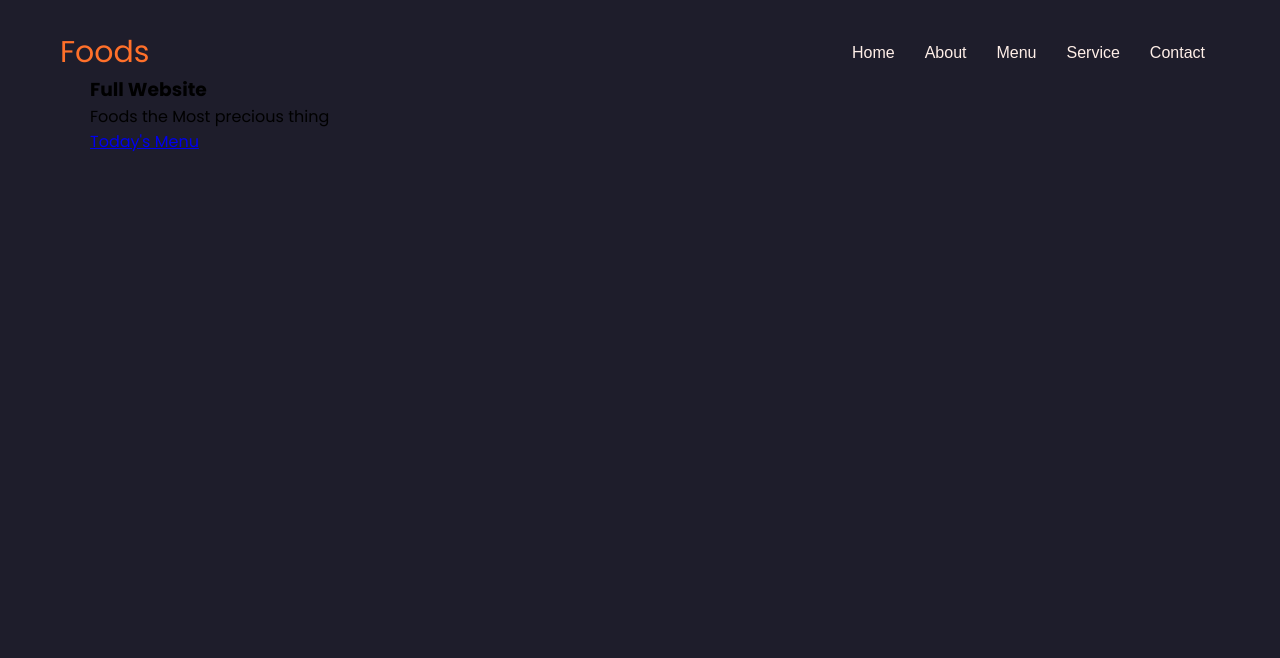
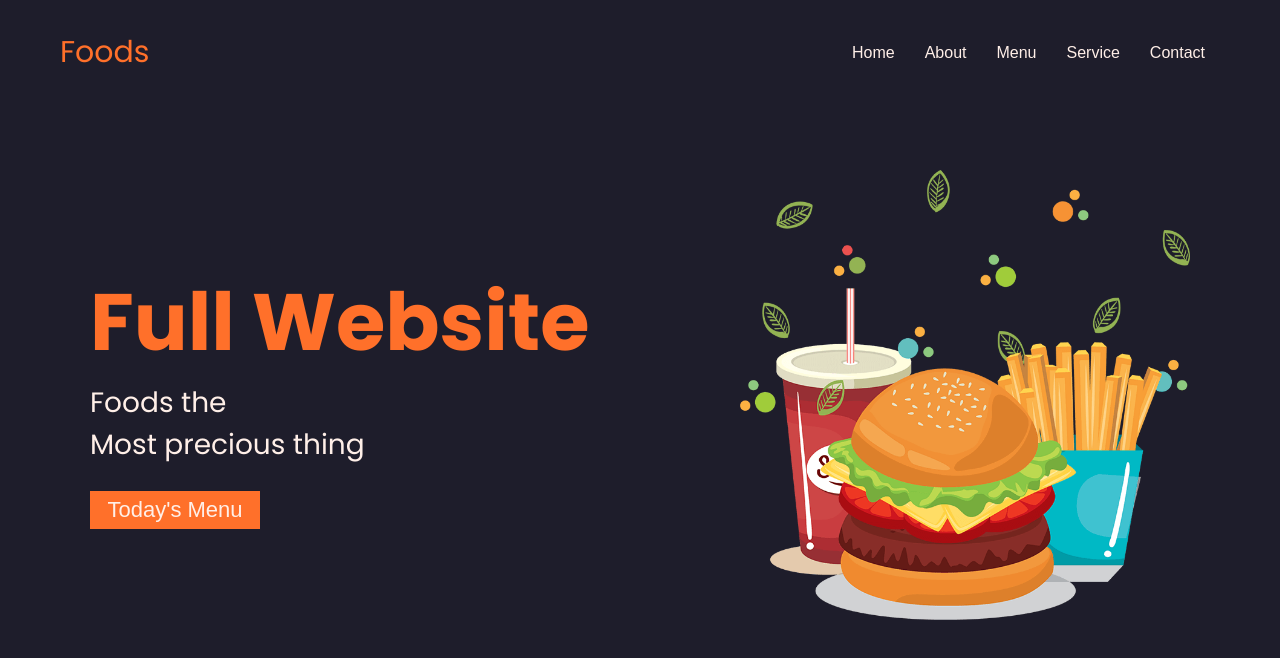
Before and after one commit to DanielAcevedoVega/proyectoWeb, a plain HTML site: page index.html in a window 1280 px wide. Drawn offline with Linux system fonts and the light colour scheme.

Commit message:
feat: :sparkles: Terminado el modulo home

```diff
--- a/css/style.css
+++ b/css/style.css
@@ -42,3 +42,54 @@ body{
     width: 75px;
     height: 40px;
 }
+.main {
+}
+.section__home {
+    /* background: pink; */
+    display: flex;
+    justify-content: space-between;
+}
+.home__content {
+    /* background: greenyellow; */
+    display: flex;
+    width: 100%;
+    flex-direction: column;
+    justify-content: center;
+}
+.home__content h1{
+    color: var(--color1);
+    font-size: 80px;
+    /* background: purple; */
+}
+.home__content p,
+.home__content a{
+    color: var(--color5);
+}
+.home__content p{
+    /* background: red; */
+    width: 320px;
+    font-size: 28px;
+}
+.home__content a{
+    background: var(--color1);
+    margin-top: 25px;
+    margin-left: 15px;
+    text-decoration: none;
+    font-family: sans-serif;
+    font-size: 22px;
+    width: 170px;
+    height: 38px;
+    display: flex;
+    justify-content: center;
+    align-items: center;
+}
+.home__icon {
+    /* background: yellow; */
+    width: 55rem;
+    height: 40rem;
+    display: flex;
+    align-items: center;
+}
+.home__icon img{
+    width: 480px;
+}
--- a/index.html
+++ b/index.html
@@ -19,16 +19,16 @@
             <a href="">Contact</a>
         </div>
     </header>
-    <main>
+    <main class="main">
         <section class="section__home">
             <article class="home__content">
                 <h1>Full Website</h1>
-                <p>Foods the
+                <p>Foods the <br>
                    Most precious thing</p>
                 <a href="#">Today's Menu</a>
             </article>
             <article class="home__icon">
-
+                <img src="storage/img/home.png">
             </article>
         </section>
         <section></section>
```
